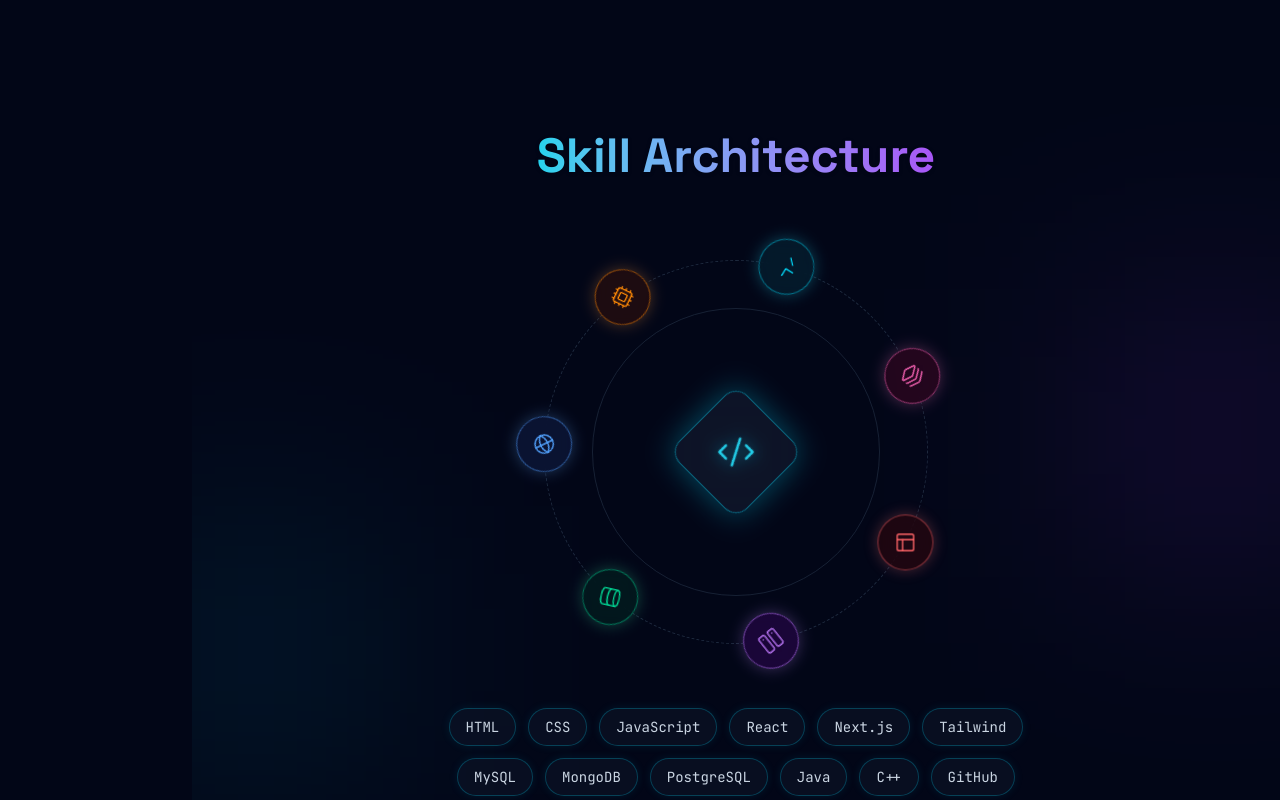
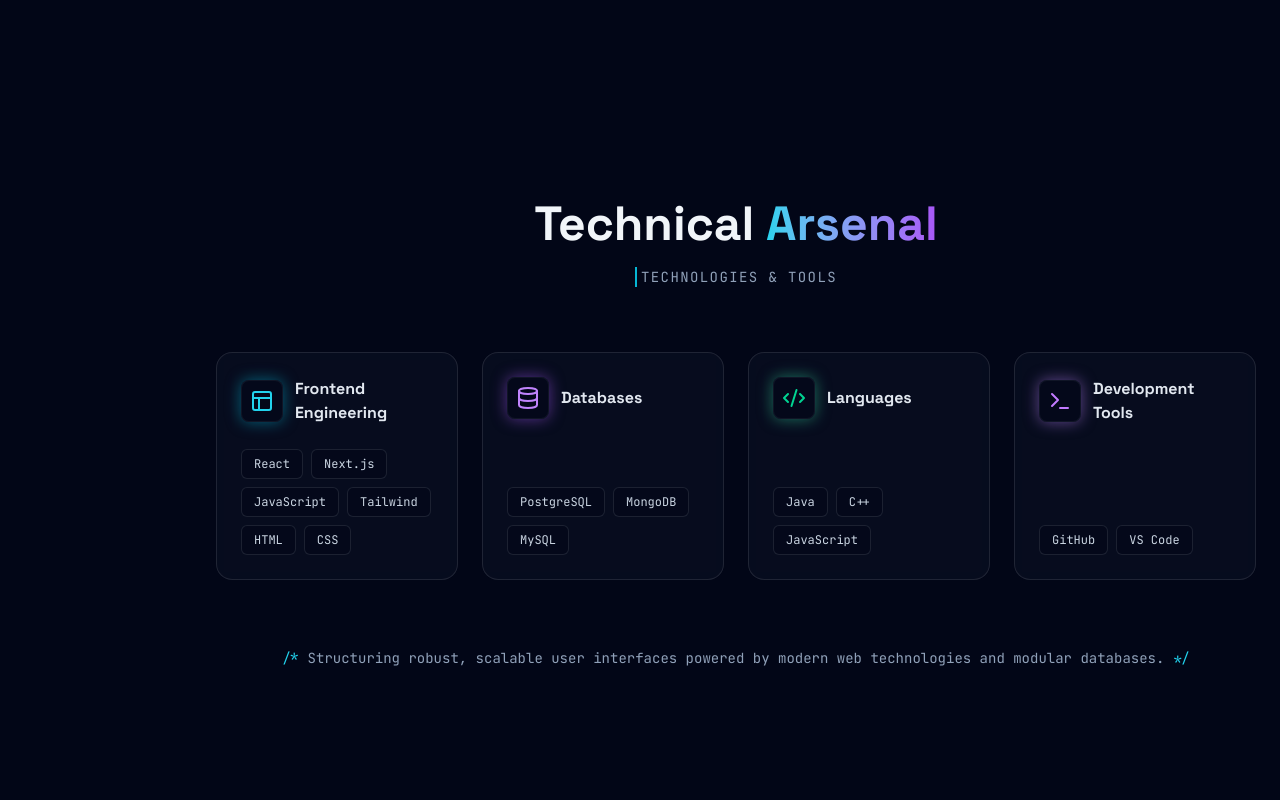
Before and after one commit to devAbdiT/Personal-Portfolio, a React (Vite) app: page / in a window 1280 px wide. Shown: the part 2060-2860 px from the top of the page. Built offline with nearby package versions, Linux system fonts and the light colour scheme.

Commit message:
refactor: update skills component to use TiltCard
Replace manual mouse tracking with TiltCard components to improve modularity and maintain the spatial aesthetic.

```diff
--- a/src/components/Skills.tsx
+++ b/src/components/Skills.tsx
@@ -1,109 +1,118 @@
-import { Code2, Cpu, Database, Globe, Layout, Server, Terminal, Layers } from 'lucide-react';
-import { motion, useMotionValue, useSpring, useTransform } from 'motion/react';
-import { useEffect } from 'react';
+import { Code2, Database, Layout, Terminal } from 'lucide-react';
+import { motion } from 'motion/react';
+import { TiltCard } from './TiltCard';
 
 export function Skills() {
-  const mouseX = useMotionValue(0);
-  const mouseY = useMotionValue(0);
+  const skillGroups = [
+    {
+      title: "Frontend Engineering",
+      icon: Layout,
+      color: "text-primary-400",
+      glow: "rgba(var(--primary-glow), 0.5)",
+      skills: ['React', 'Next.js', 'JavaScript', 'Tailwind', 'HTML', 'CSS']
+    },
+    {
+      title: "Databases",
+      icon: Database,
+      color: "text-secondary-400",
+      glow: "rgba(var(--secondary-glow), 0.5)",
+      skills: ['PostgreSQL', 'MongoDB', 'MySQL']
+    },
+    {
+      title: "Languages",
+      icon: Code2,
+      color: "text-emerald-400",
+      glow: "rgba(52, 211, 153, 0.5)",
+      skills: ['Java', 'C++', 'JavaScript']
+    },
+    {
+      title: "Development Tools",
+      icon: Terminal,
+      color: "text-purple-400",
+      glow: "rgba(192, 132, 252, 0.5)",
+      skills: ['GitHub', 'VS Code']
+    }
+  ];
 
-  useEffect(() => {
-    const handleMouseMove = (e: MouseEvent) => {
-      const { innerWidth, innerHeight } = window;
-      mouseX.set(e.clientX / innerWidth - 0.5);
-      mouseY.set(e.clientY / innerHeight - 0.5);
+  const containerVariants = {
+    hidden: { opacity: 0 },
+    visible: {
+      opacity: 1,
+      transition: { staggerChildren: 0.1 }
+    }
   };
 
-    window.addEventListener('mousemove', handleMouseMove);
-    return () => window.removeEventListener('mousemove', handleMouseMove);
-  }, [mouseX, mouseY]);
-
-  const smoothX = useSpring(mouseX, { damping: 30, stiffness: 100 });
-  const smoothY = useSpring(mouseY, { damping: 30, stiffness: 100 });
-
-  const coreX = useTransform(smoothX, [-0.5, 0.5], [-20, 20]);
-  const coreY = useTransform(smoothY, [-0.5, 0.5], [-20, 20]);
-
-  const orbitX = useTransform(smoothX, [-0.5, 0.5], [20, -20]);
-  const orbitY = useTransform(smoothY, [-0.5, 0.5], [20, -20]);
-  const orbitRotateX = useTransform(smoothY, [-0.5, 0.5], [10, -10]);
-  const orbitRotateY = useTransform(smoothX, [-0.5, 0.5], [-10, 10]);
-
-  const skills = [
-    { icon: Layout, color: "text-red-400 border-red-400/50 shadow-[0_0_15px_rgba(248,113,113,0.3)]", bg: "bg-red-950/40" },
-    { icon: Server, color: "text-purple-400 border-purple-400/50 shadow-[0_0_15px_rgba(192,132,252,0.3)]", bg: "bg-purple-950/40" },
-    { icon: Database, color: "text-emerald-400 border-emerald-400/50 shadow-[0_0_15px_rgba(52,211,153,0.3)]", bg: "bg-emerald-950/40" },
-    { icon: Globe, color: "text-blue-400 border-blue-400/50 shadow-[0_0_15px_rgba(96,165,250,0.3)]", bg: "bg-blue-950/40" },
-    { icon: Cpu, color: "text-orange-400 border-orange-400/50 shadow-[0_0_15px_rgba(251,146,60,0.3)]", bg: "bg-orange-950/40" },
-    { icon: Terminal, color: "text-cyan-400 border-cyan-400/50 shadow-[0_0_15px_rgba(34,211,238,0.3)]", bg: "bg-cyan-950/40" },
-    { icon: Layers, color: "text-pink-400 border-pink-400/50 shadow-[0_0_15px_rgba(244,114,182,0.3)]", bg: "bg-pink-950/40" }
-  ];
+  const itemVariants = {
+    hidden: { opacity: 0, y: 20 },
+    visible: { opacity: 1, y: 0, transition: { duration: 0.5 } }
+  };
 
   return (
     <section id="skills" className="min-h-screen py-24 px-6 flex flex-col items-center justify-center relative overflow-hidden">
-
-      <div className="absolute top-1/4 -right-20 w-72 h-72 bg-secondary-600/10 blur-[100px] pointer-events-none mix-blend-screen" />
-      <div className="absolute bottom-1/4 -left-20 w-72 h-72 bg-primary-600/10 blur-[100px] pointer-events-none mix-blend-screen" />
-
-      <h2 className="text-4xl md:text-5xl font-display font-bold mb-20 text-transparent bg-clip-text bg-gradient-to-r from-primary-400 to-secondary-500 drop-shadow-sm">
-        Skill Architecture
+      <div className="max-w-6xl mx-auto w-full relative z-10">
+        <motion.div
+          initial={{ opacity: 0, y: 20 }}
+          whileInView={{ opacity: 1, y: 0 }}
+          viewport={{ once: true }}
+          className="text-center mb-16"
+        >
+          <h2 className="text-4xl md:text-5xl font-display font-bold text-slate-100 mb-4">
+            Technical <span className="text-transparent bg-clip-text bg-gradient-to-r from-primary-400 to-secondary-500">Arsenal</span>
           </h2>
-
-      <div className="relative w-72 h-72 sm:w-96 sm:h-96 flex items-center justify-center perspective-1000">
-
-        {/* Central Element */}
-        <motion.div
-          style={{ x: coreX, y: coreY }}
-          className="absolute z-10 w-20 h-20 sm:w-24 sm:h-24 bg-slate-900/80 backdrop-blur-xl border border-primary-500/50 rounded-2xl flex items-center justify-center shadow-[0_0_30px_rgba(var(--primary-glow),0.4)] rotate-45 preserve-3d hover:scale-110 transition-transform duration-500"
-        >
-          <Code2 size={40} strokeWidth={1.5} className="text-primary-400 -rotate-45 drop-shadow-[0_0_8px_rgba(var(--primary-glow),0.8)]" />
+          <p className="text-slate-400 font-mono text-sm uppercase tracking-widest pl-1 border-l-2 border-primary-500 inline-block">
+            Technologies & Tools
+          </p>
         </motion.div>
 
-        {/* Orbit Rings */}
         <motion.div
-          style={{ x: orbitX, y: orbitY, rotateX: orbitRotateX, rotateY: orbitRotateY }}
-          className="absolute inset-0 preserve-3d"
+          variants={containerVariants}
+          initial="hidden"
+          whileInView="visible"
+          viewport={{ once: true, margin: "-100px" }}
+          className="grid grid-cols-1 md:grid-cols-2 lg:grid-cols-4 gap-6 perspective-1000"
         >
-          <div className="absolute inset-0 border-[1px] border-dashed border-slate-700/60 rounded-full" />
-          <div className="absolute inset-8 sm:inset-12 border-[1px] border-slate-800/80 rounded-full" />
-
-          {/* Spinning Container */}
-          <div className="absolute inset-0 rounded-full animate-spin-slow preserve-3d" style={{ transformStyle: 'preserve-3d' }}>
-            {skills.map((skill, i) => {
-              const offset = (360 / skills.length) * i;
-              return (
+          {skillGroups.map((group, idx) => (
+            <motion.div key={idx} variants={itemVariants} className="h-full">
+              <TiltCard className="h-full">
+                <div className="h-full p-6 bg-slate-900/40 backdrop-blur-md border border-white/10 rounded-2xl flex flex-col preserve-3d hover:border-primary-500/30 transition-colors">
+                  <div className="flex items-center gap-3 mb-6" style={{ transform: "translateZ(30px)" }}>
                     <div
-                  key={`skill-${i}`}
-                  className="absolute inset-0 preserve-3d"
-                  style={{ transform: `rotate(${offset}deg)` }}
+                      className={`p-2 rounded-lg bg-slate-950/50 border border-white/5`}
+                      style={{ boxShadow: `0 0 15px ${group.glow}` }}
                     >
-                  <div
-                    className={`absolute left-1/2 top-0 w-12 h-12 -ml-6 -mt-6 sm:w-14 sm:h-14 sm:-ml-7 sm:-mt-7 ${skill.bg} border backdrop-blur-md rounded-full flex items-center justify-center animate-spin-reverse ${skill.color}`}
-                    style={{ transformStyle: 'preserve-3d', transform: 'translateZ(10px)' }}
-                  >
-                    <skill.icon size={22} strokeWidth={1.5} />
+                      <group.icon size={24} className={group.color} />
                     </div>
-                </div>
-              );
-            })}
-          </div>
-        </motion.div>
+                    <h3 className="font-display font-bold text-slate-200">{group.title}</h3>
                   </div>
 
-      <div className="mt-16 max-w-2xl text-center px-4 relative z-10 w-full flex flex-wrap justify-center gap-3">
-        {['HTML', 'CSS', 'JavaScript', 'React', 'Next.js', 'Tailwind', 'MySQL', 'MongoDB', 'PostgreSQL', 'Java', 'C++', 'GitHub', 'VS Code'].map(skill => (
-          <span key={skill} className="px-4 py-2 font-mono text-sm border border-primary-500/30 bg-slate-900/50 text-slate-300 rounded-full shadow-[0_0_10px_rgba(var(--primary-glow),0.1)] hover:border-primary-400 hover:text-primary-300 hover:shadow-[0_0_15px_rgba(var(--primary-glow),0.4)] transition-all cursor-default">
+                  <div className="flex flex-wrap gap-2 mt-auto" style={{ transform: "translateZ(20px)" }}>
+                    {group.skills.map(skill => (
+                      <span
+                        key={skill}
+                        className="px-3 py-1.5 text-xs font-mono text-slate-300 bg-slate-950/50 border border-white/10 rounded-md hover:text-primary-300 hover:border-primary-500/50 transition-colors"
+                      >
                         {skill}
                       </span>
                     ))}
                   </div>
+                </div>
+              </TiltCard>
+            </motion.div>
+          ))}
+        </motion.div>
 
-      <div className="mt-12 max-w-2xl text-center">
+        <motion.div
+          initial={{ opacity: 0 }}
+          whileInView={{ opacity: 1 }}
+          viewport={{ once: true }}
+          className="mt-16 text-center"
+        >
           <p className="text-slate-400 text-sm font-mono leading-loose">
             <span className="text-primary-400">{'/*'}</span> Structuring robust, scalable user interfaces powered by
             modern web technologies and modular databases. <span className="text-primary-400">{'*/'}</span>
           </p>
+        </motion.div>
       </div>
-
     </section>
   );
 }
```
Lines whose indentation alone changed are shown as unchanged.
